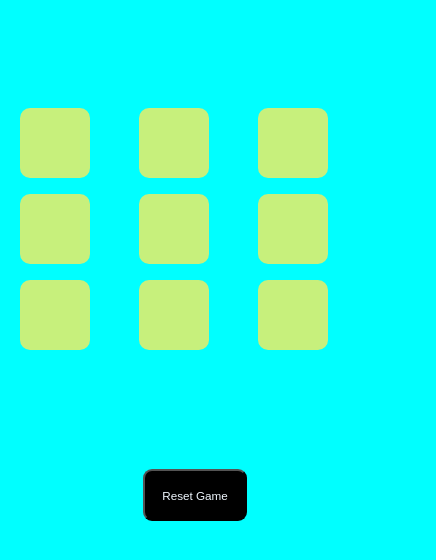
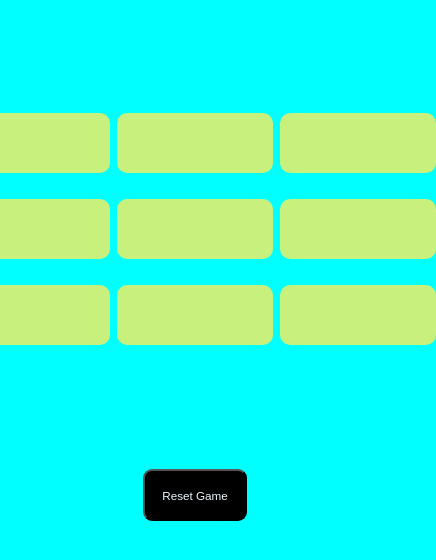
Before and after one commit to ShubhamSingh-28/game-project, a plain HTML site: page index.html in a window 390 px wide. Shown: the part 40-600 px from the top of the page, 436 px wide, since content can reach past the window. Drawn offline with Linux system fonts and the light colour scheme.

Commit message:
Update style.css

```diff
--- a/style.css
+++ b/style.css
@@ -68,7 +68,7 @@ body {
         width: 90vw; /* Adjusted width for smaller screens */
     }
 
-    box {
+   .box {
         height: 60px; /* Adjusted height for smaller screens */
         width: 40vw; /* Adjusted width for smaller screens */
         font-size: 8vw; /* Adjusted font size for smaller screens */
```
